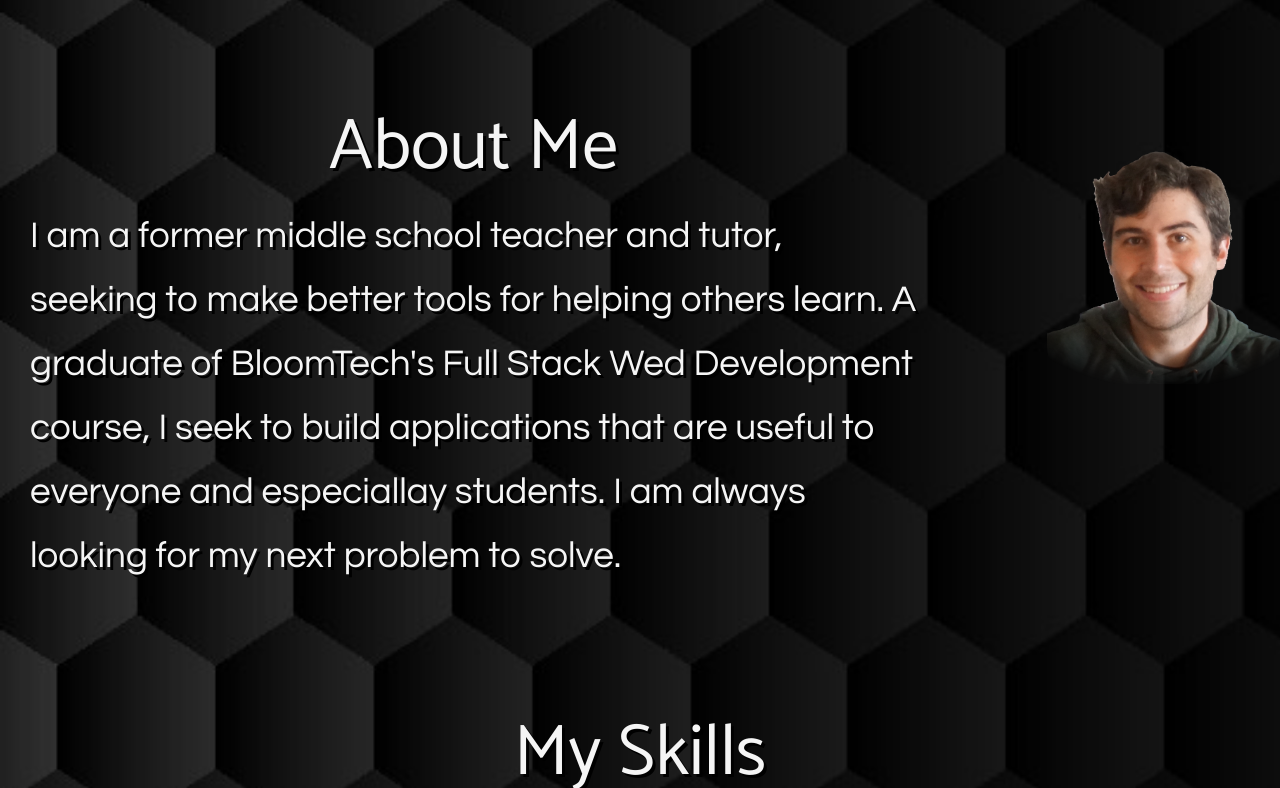
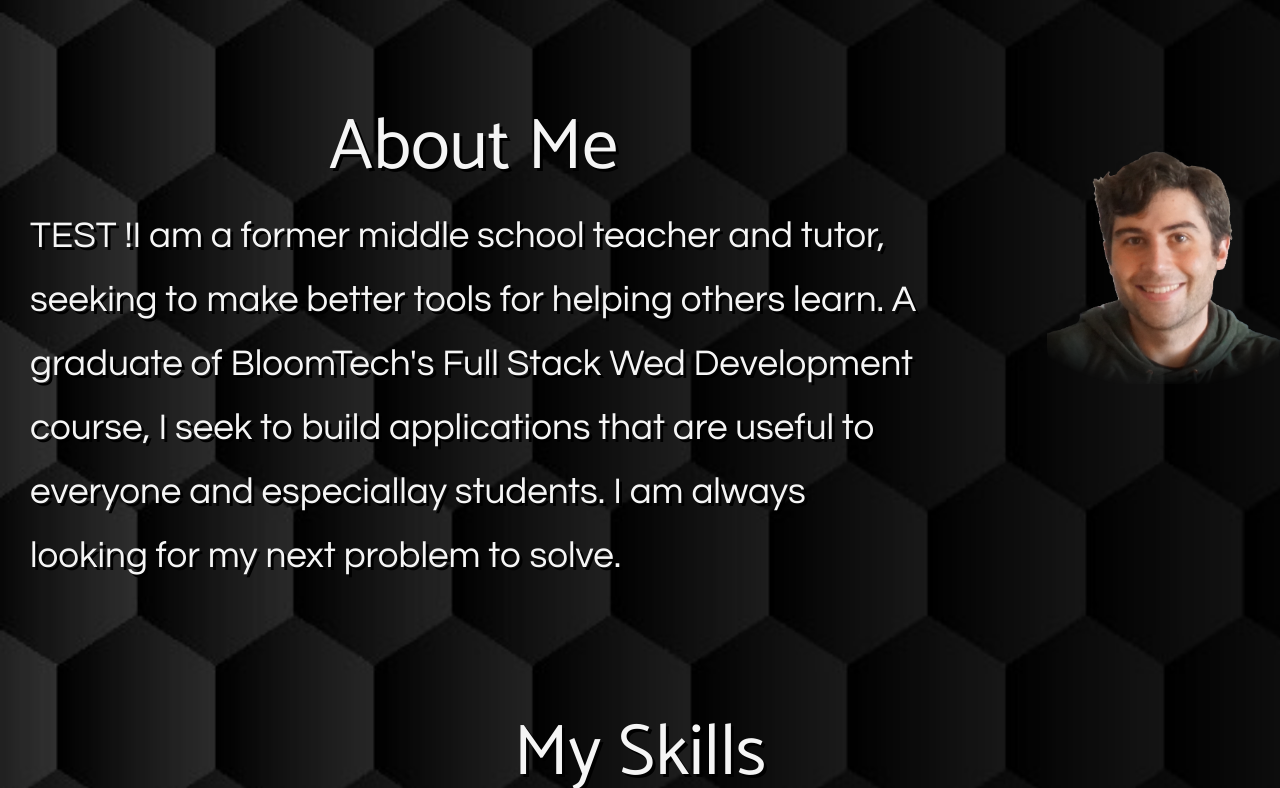
Before and after one commit to MaxT6/portfolio, a React (Create React App) app: page / in a window 1280 px wide. Shown: the part 406-1194 px from the top of the page. Built offline with nearby package versions, Linux system fonts and the light colour scheme; a web font is replaced by a local one.

Commit message:
Testing production

```diff
--- a/src/components/Home.js
+++ b/src/components/Home.js
@@ -44,7 +44,7 @@ const Home = () => {
         <div className="about-txt-container">
           <h2 className="about-me-title">About Me</h2>
           <p className="about-txt">
-            I am a former middle school teacher and tutor, seeking to make better tools for helping others learn. A graduate of BloomTech's Full Stack Wed Development course, I seek to build applications that are useful to everyone and especiallay students. I am always looking for my next problem to solve.
+            TEST !I am a former middle school teacher and tutor, seeking to make better tools for helping others learn. A graduate of BloomTech's Full Stack Wed Development course, I seek to build applications that are useful to everyone and especiallay students. I am always looking for my next problem to solve.
           </p>
         </div>
         <div className="img-container">
```
